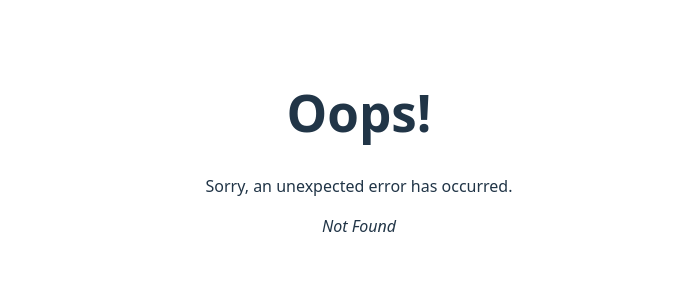
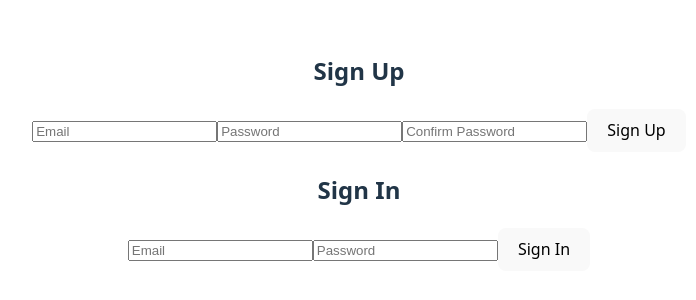
Before and after one commit to CodeWithJazmine/cauldron, a React (Vite) app: page /auth in a window 1280 px wide. Before the commit this address had no page. Shown: the part 248-548 px from the top of the page, without its empty margins (281-977 px from the left). Built offline with nearby package versions, Linux system fonts and the light colour scheme.

Commit message:
Refactor authentication flow by creating Auth page and updating routing

```diff
--- a/src/App.tsx
+++ b/src/App.tsx
@@ -1,7 +1,6 @@
 import './App.css'
 import { db } from './firebase'
-import SignUpForm from './components/SignUpForm'
-import SignInForm from './components/SignInForm'
+
 
 function App() {
   console.log("Firebase DB instance:", db)
@@ -10,8 +9,6 @@ function App() {
     <div>
       <h1>Cauldron</h1>
       <p><em>Build recipes. Test logic. Stay organized.</em></p>
-      <SignUpForm />
-      <SignInForm />
     </div>
   )
 }
--- a/src/main.tsx
+++ b/src/main.tsx
@@ -4,11 +4,17 @@ import { createBrowserRouter, RouterProvider } from 'react-router-dom'
 import './index.css'
 import App from './App.tsx'
 import ErrorPage from './error-page'
+import Auth from './pages/Auth'
 
 const router = createBrowserRouter([
   {
     path: "/",
     element: <App />,
+    errorElement: <ErrorPage />
+  },
+  {
+    path: "/auth",
+    element: <Auth />,
     errorElement: <ErrorPage />
   }
 ])
--- /dev/null
+++ b/src/pages/Auth.tsx
@@ -0,0 +1,11 @@
+import SignUpForm from '../components/SignUpForm'
+import SignInForm from '../components/SignInForm'
+
+export default function Auth() {
+    return (
+        <div>
+            <SignUpForm />
+            <SignInForm />
+        </div>
+    )
+}
```
Also changed, not shown: src/routes/root.tsx (deleted).
